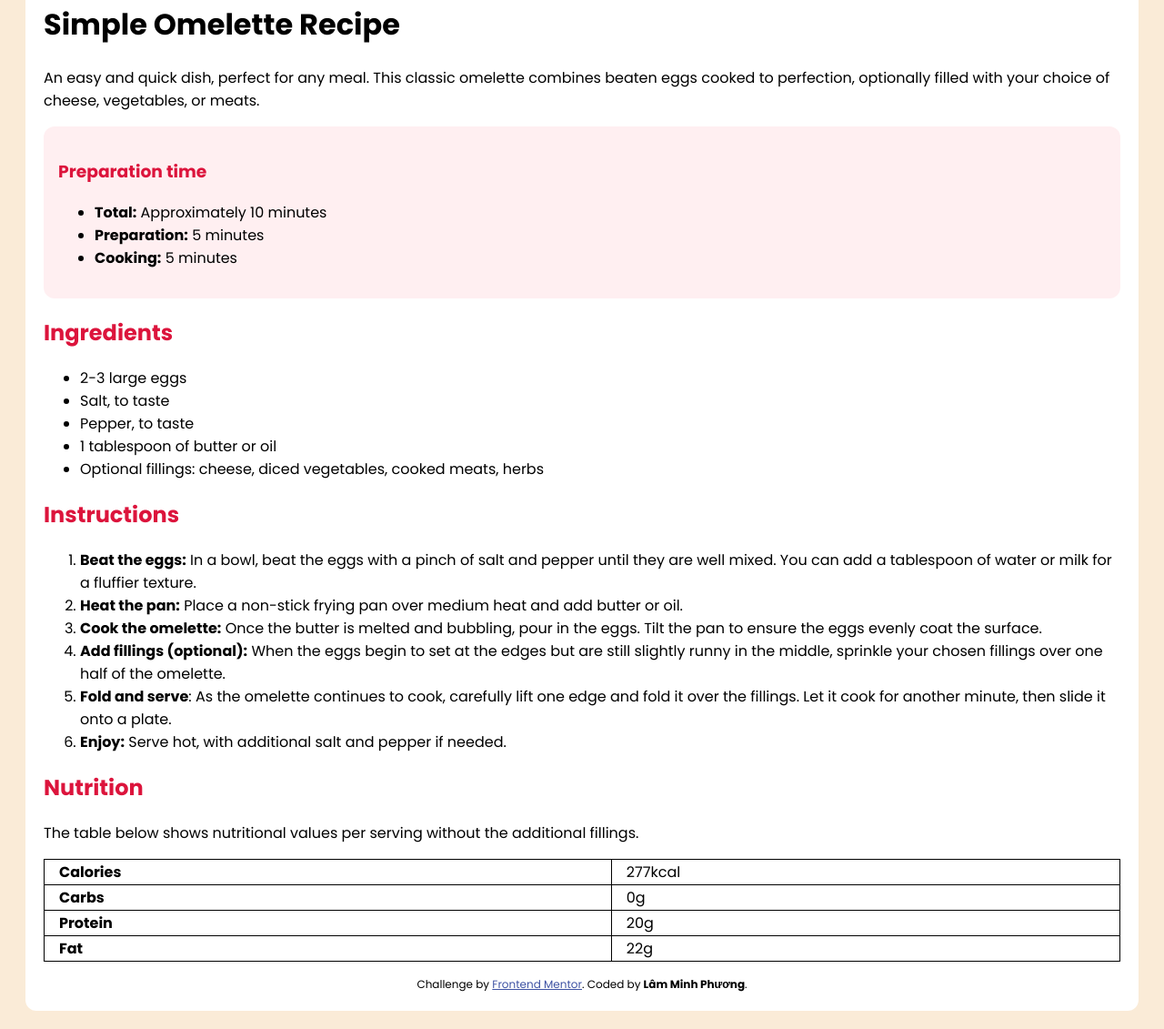
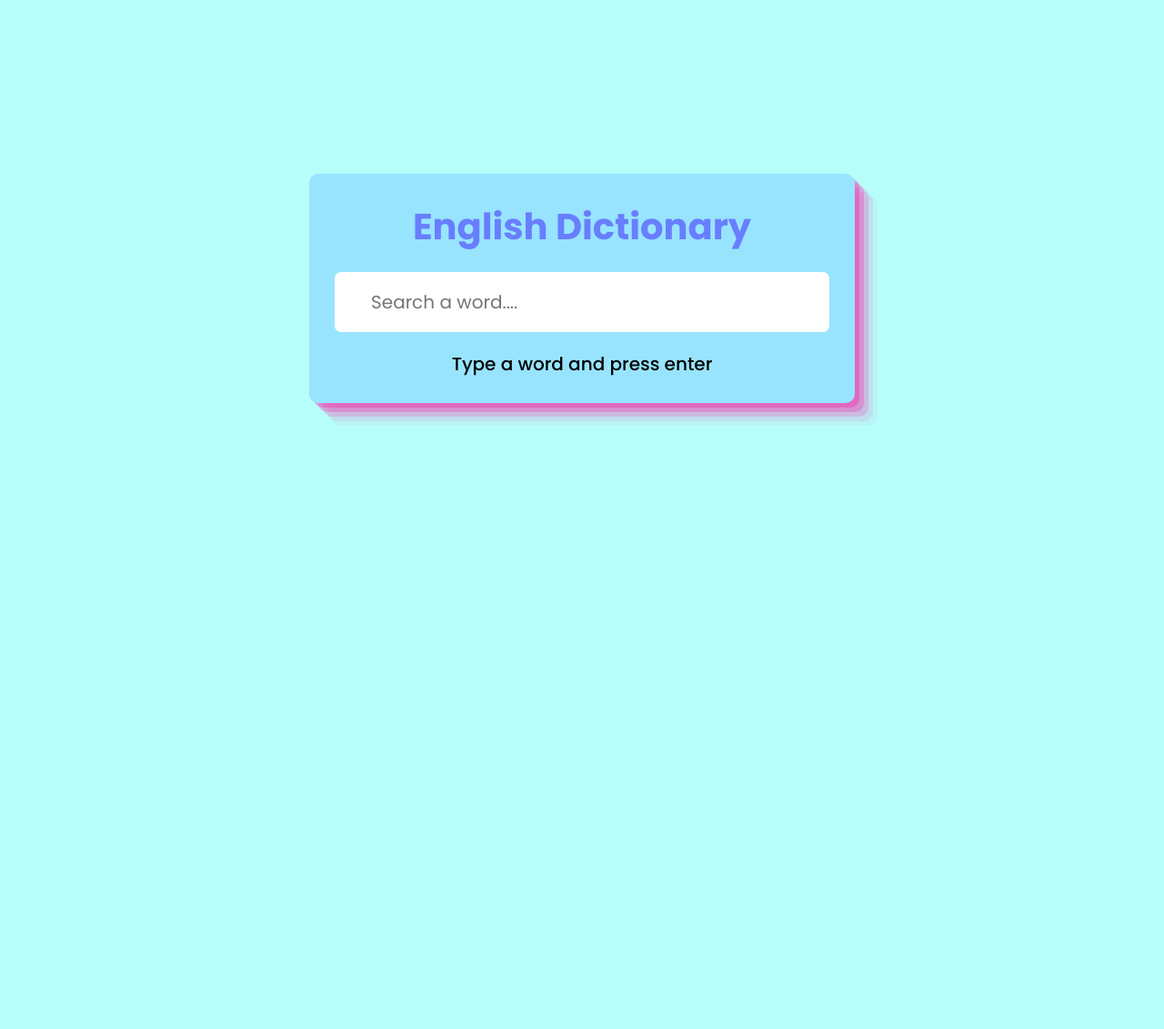
Before and after one commit to LamPhuongZ/LamPhuongZ.github.io, a plain HTML site: page index.html in a window 1280 px wide. Shown: the part 83-1214 px from the top of the page at 91% size. After the commit the page ends 800 px from the top, so only its background shows below. Drawn offline with Linux system fonts and the light colour scheme.

Commit message:
exercise26-Lam-Minh-Phuong

```diff
--- a/index.html
+++ b/index.html
@@ -3,137 +3,21 @@
   <head>
     <meta charset="UTF-8" />
     <meta name="viewport" content="width=device-width, initial-scale=1.0" />
-    <link
-      rel="icon"
-      type="image/png"
-      sizes="32x32"
-      href="./assets/images/favicon-32x32.png"
+    <meta
+      name="description"
+      content="A simple English dictionary to search and get definitions and pronunciations of words."
     />
-    <title>Frontend Mentor | Recipe page</title>
-
-    <link rel="preconnect" href="https://fonts.googleapis.com" />
-    <link rel="preconnect" href="https://fonts.gstatic.com" crossorigin />
-    <link
-      href="https://fonts.googleapis.com/css2?family=Poppins:ital,wght@0,100;0,200;0,300;0,400;0,500;0,600;0,700;0,800;0,900;1,100;1,200;1,300;1,400;1,500;1,600;1,700;1,800;1,900&display=swap"
-      rel="stylesheet"
+    <meta
+      name="keywords"
+      content="English, dictionary, search, definition, pronunciation"
     />
+    <title>English Dictionary</title>
 
     <link rel="stylesheet" href="./styles/style.css" />
   </head>
+  <body>
+    <div id="wrapper"></div>
 
-  <body>
-    <div id="content">
-      <header>
-        <img src="./images/image-omelette.jpeg" alt="omelette" srcset="" />
-        <h1>Simple Omelette Recipe</h1>
-
-        <p>
-          An easy and quick dish, perfect for any meal. This classic omelette
-          combines beaten eggs cooked to perfection, optionally filled with your
-          choice of cheese, vegetables, or meats.
-        </p>
-      </header>
-
-      <main>
-        <section class="prepare">
-          <h3>Preparation time</h3>
-          <ul>
-            <li><strong>Total:</strong> Approximately 10 minutes</li>
-            <li><strong>Preparation:</strong> 5 minutes</li>
-            <li><strong>Cooking:</strong> 5 minutes</li>
-          </ul>
-        </section>
-
-        <section>
-          <h2>Ingredients</h2>
-          <ul>
-            <li>2-3 large eggs</li>
-            <li>Salt, to taste</li>
-            <li>Pepper, to taste</li>
-            <li>1 tablespoon of butter or oil</li>
-            <li>
-              Optional fillings: cheese, diced vegetables, cooked meats, herbs
-            </li>
-          </ul>
-        </section>
-
-        <section>
-          <h2>Instructions</h2>
-          <ol>
-            <li>
-              <strong>Beat the eggs:</strong> In a bowl, beat the eggs with a
-              pinch of salt and pepper until they are well mixed. You can add a
-              tablespoon of water or milk for a fluffier texture.
-            </li>
-
-            <li>
-              <strong>Heat the pan:</strong> Place a non-stick frying pan over
-              medium heat and add butter or oil.
-            </li>
-
-            <li>
-              <strong>Cook the omelette:</strong> Once the butter is melted and
-              bubbling, pour in the eggs. Tilt the pan to ensure the eggs evenly
-              coat the surface.
-            </li>
-
-            <li>
-              <strong>Add fillings (optional):</strong> When the eggs begin to
-              set at the edges but are still slightly runny in the middle,
-              sprinkle your chosen fillings over one half of the omelette.
-            </li>
-
-            <li>
-              <strong>Fold and serve</strong>: As the omelette continues to
-              cook, carefully lift one edge and fold it over the fillings. Let
-              it cook for another minute, then slide it onto a plate.
-            </li>
-
-            <li>
-              <strong>Enjoy:</strong> Serve hot, with additional salt and pepper
-              if needed.
-            </li>
-          </ol>
-        </section>
-
-        <section>
-          <h2>Nutrition</h2>
-          <p>
-            The table below shows nutritional values per serving without the
-            additional fillings.
-          </p>
-
-          <table>
-            <tr>
-              <th>Calories</th>
-              <td>277kcal</td>
-            </tr>
-
-            <tr>
-              <th>Carbs</th>
-              <td>0g</td>
-            </tr>
-
-            <tr>
-              <th>Protein</th>
-              <td>20g</td>
-            </tr>
-
-            <tr>
-              <th>Fat</th>
-              <td>22g</td>
-            </tr>
-          </table>
-        </section>
-      </main>
-
-      <footer class="attribution">
-        Challenge by
-        <a href="https://www.frontendmentor.io?ref=challenge" target="_blank"
-          >Frontend Mentor</a
-        >. Coded by <strong>Lâm Minh Phương</strong>.
-        <!-- Your Name Here -->
-      </footer>
-    </div>
+    <script src="./modules/index.js"></script>
   </body>
 </html>
--- /dev/null
+++ b/modules/index.js
@@ -0,0 +1,130 @@
+var wrapper = document.querySelector("#wrapper");
+
+document.addEventListener("DOMContentLoaded", () => {
+  createElements();
+});
+
+const createElements = () => {
+  // Create div tag, class card
+  const card = document.createElement("div");
+  card.classList.add("card");
+
+  // Create h1 tag
+  const h1 = document.createElement("h1");
+  h1.textContent = "English Dictionary";
+
+  //   Create input tag
+  const input = document.createElement("input");
+  input.type = "text";
+  input.id = "inputWord";
+  input.placeholder = "Search a word....";
+  input.addEventListener("keypress", (e) => {
+    if (e.key === "Enter") {
+      fetchAPI(input.value);
+    }
+  });
+
+  // Create p tag
+  const p = document.createElement("p");
+  p.classList.add("card-typeWord");
+  p.textContent = "Type a word and press enter";
+
+  // Create div tag, class card-info
+  const cardInfo = document.createElement("div");
+  cardInfo.classList.add("card-info");
+
+  // Create p1 tag
+  const pTitle = document.createElement("p");
+  pTitle.textContent = "Word Title: ";
+
+  // Create span1 tag
+  const cardWordTitle = document.createElement("span");
+  cardWordTitle.classList.add("card-wordTitle");
+  cardWordTitle.textContent = "____";
+
+  cardInfo.appendChild(pTitle);
+  pTitle.appendChild(cardWordTitle);
+
+  // Create p2 tag
+  const pMean = document.createElement("p");
+  pMean.textContent = "Meaning: ";
+
+  // Create span2 tag
+  const cardWordMean = document.createElement("span");
+  cardWordMean.classList.add("card-wordMean");
+  cardWordMean.textContent = "____";
+
+  cardInfo.appendChild(pMean);
+  pMean.appendChild(cardWordMean);
+
+  // Create audio tag
+  const audio = document.createElement("audio");
+  audio.id = "audio";
+  audio.controls = true;
+
+  cardInfo.appendChild(audio);
+
+  wrapper.appendChild(card);
+  card.appendChild(h1);
+  card.appendChild(input);
+  card.appendChild(p);
+  card.appendChild(cardInfo);
+};
+
+const fetchAPI = async (keyWord) => {
+  const infoTextEl = document.querySelector(".card-typeWord");
+
+  const entries = "entries";
+  const source_lang = "en";
+
+  const url = `https://api.dictionaryapi.dev/api/v2/${entries}/${source_lang}/${keyWord}`;
+  const results = await fetch(url).then((res) => res.json());
+
+  try {
+    infoTextEl.textContent = `Searching the meaning of "${keyWord}"`;
+    displayElement(results, keyWord);
+  } catch (error) {
+    infoTextEl.textContent = "an error happened, try again later";
+  }
+};
+
+const displayElement = (result, keyWord) => {
+  const infoTextEl = document.querySelector(".card-typeWord");
+  const cardInfo = document.querySelector(".card-info");
+  const titleEl = document.querySelector(".card-wordTitle");
+  const cardWordMean = document.querySelector(".card-wordMean");
+  const audioEl = document.querySelector("audio");
+
+  infoTextEl.style.display = "block";
+  cardInfo.style.display = "none";
+
+  if (result.title) {
+    cardInfo.style.display = "block";
+    infoTextEl.style.display = "none";
+    titleEl.textContent = keyWord;
+    cardWordMean.textContent = "N/A";
+    audioEl.style.display = "none";
+  } else {
+    infoTextEl.style.display = "none";
+    cardInfo.style.display = "block";
+    audioEl.style.display = "inline-flex";
+    titleEl.textContent = result[0].word;
+    cardWordMean.textContent = result[0].meanings[0].definitions[0].definition;
+
+    const audioSrc = getAudioSrc(result[0].phonetics);
+    if (audioSrc) {
+      audioEl.src = audioSrc;
+    } else {
+      audioEl.style.display = "none";
+    }
+  }
+};
+
+const getAudioSrc = (phonetics) => {
+  for (let phonetic of phonetics) {
+    if (phonetic.audio !== "") {
+      return phonetic.audio;
+    }
+  }
+  return null;
+};
--- a/styles/style.css
+++ b/styles/style.css
@@ -1,50 +1,81 @@
-body {
-    background-color: antiquewhite;
-    font-family: "Poppins", sans-serif;
-    font-style: normal;
+@import url("https://fonts.googleapis.com/css2?family=Poppins:ital,wght@0,100;0,200;0,300;0,400;0,500;0,600;0,700;0,800;0,900;1,100;1,200;1,300;1,400;1,500;1,600;1,700;1,800;1,900&display=swap");
+
+:root {
+  --background-color-b6fffa: #b6fffa;
+  --background-color-98e4ff: #98e4ff;
+  --background-color-80b3ff: #80b3ff;
+  --background-color-ffffff: #ffffff;
+
+  --border-color-215c71: #215c71;
+  --font-color-687eff: #687eff;
 }
 
-  #content {
-    margin: 20px;
-    padding: 20px;
-    background-color: white;
-    border-radius: 12px;
+* {
+  margin: 0;
+  padding: 0;
+  box-sizing: border-box;
+  font-family: "Poppins", sans-serif;
 }
 
-  header img {
-    width: 100%;
-    border-radius: 16px;
+body {
+  background-color: var(--background-color-b6fffa);
+  display: flex;
+  flex-direction: column;
+  justify-content: center;
+  align-items: center;
+  min-height: 100vh;
 }
 
-  main h2,
-  h3 {
-    color: crimson;
+#wrapper {
+  background-color: var(--background-color-98e4ff);
+  width: 600px;
+  padding: 28px;
+  border-radius: 10px;
+  text-align: center;
+  font-size: 20px;
+  font-weight: 500;
+  margin: 10px;
+  box-shadow: rgba(240, 46, 170, 0.4) 5px 5px, rgba(240, 46, 170, 0.3) 10px 10px,
+    rgba(240, 46, 170, 0.2) 15px 15px, rgba(240, 46, 170, 0.1) 20px 20px,
+    rgba(240, 46, 170, 0.05) 25px 25px;
 }
 
-  .prepare {
-    background-color: #ffeff1;
-    padding: 16px;
-    border-radius: 12px;
+.card {
+  display: flex;
+  flex-direction: column;
+  gap: 20px;
 }
 
-  table {
-    width: 100%;
-    border-collapse: collapse;
+.card h1 {
+  color: var(--font-color-687eff);
 }
 
-  th,
-  td {
-    border: 1px solid black;
-    text-align: left;
-    padding-left: 16px;
+#inputWord {
+  width: 100%;
+  padding: 18px 40px;
+  border-radius: 7px;
+  font-size: 20px;
+  border: none;
+  outline: none;
 }
 
-  .attribution {
-    margin-top: 16px;
-    font-size: 12px;
-    text-align: center;
+#inputWord:hover {
+  border: 1px solid var(--border-color-215c71);
 }
 
-  .attribution a {
-    color: hsl(228, 45%, 44%);
+#inputWord:focus {
+  border: 3px solid orange;
+  transition: all 0.3s ease;
 }
+
+.card-info {
+  display: none;
+}
+
+.card-info p {
+  margin: 20px 0;
+}
+
+.card-info span {
+    color: var(--font-color-687eff);
+}
```
Lines whose indentation alone changed are shown as unchanged.
